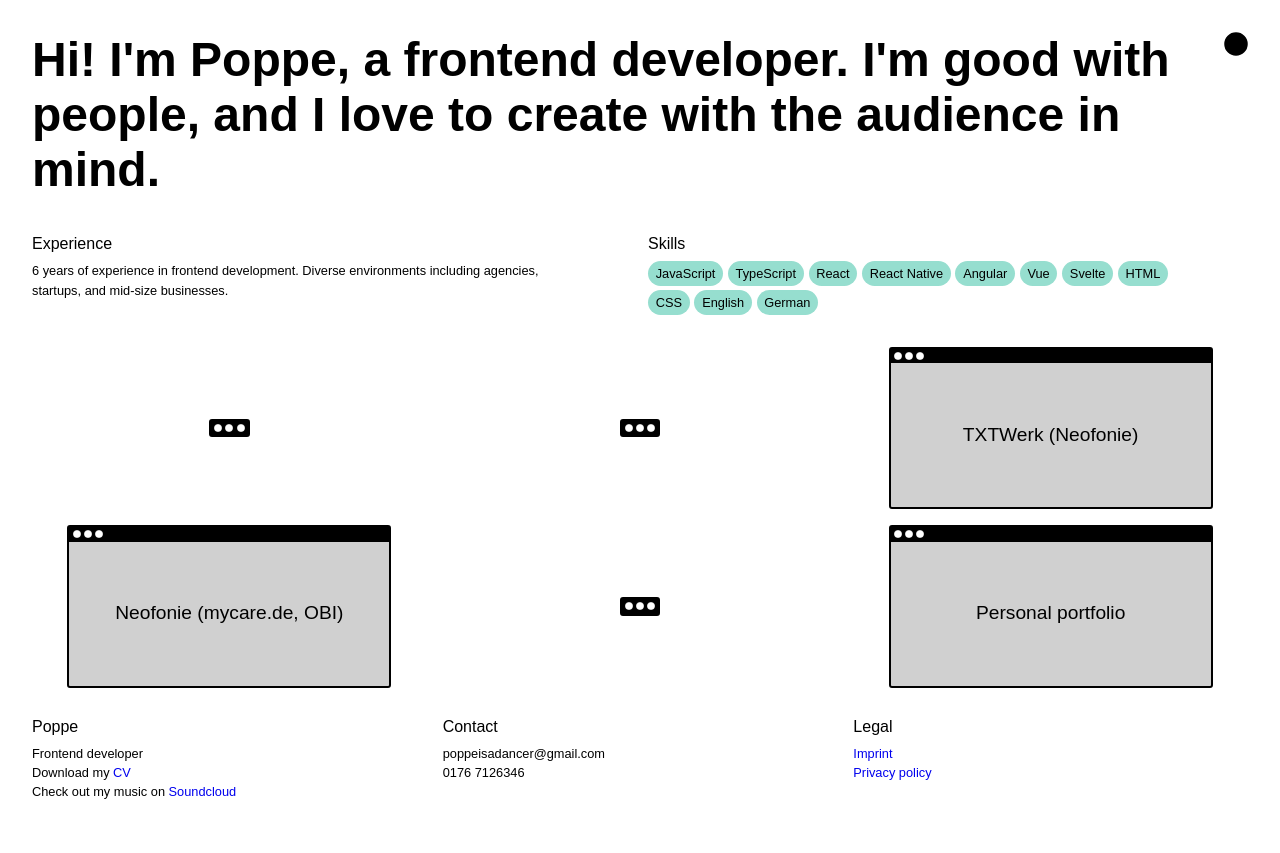
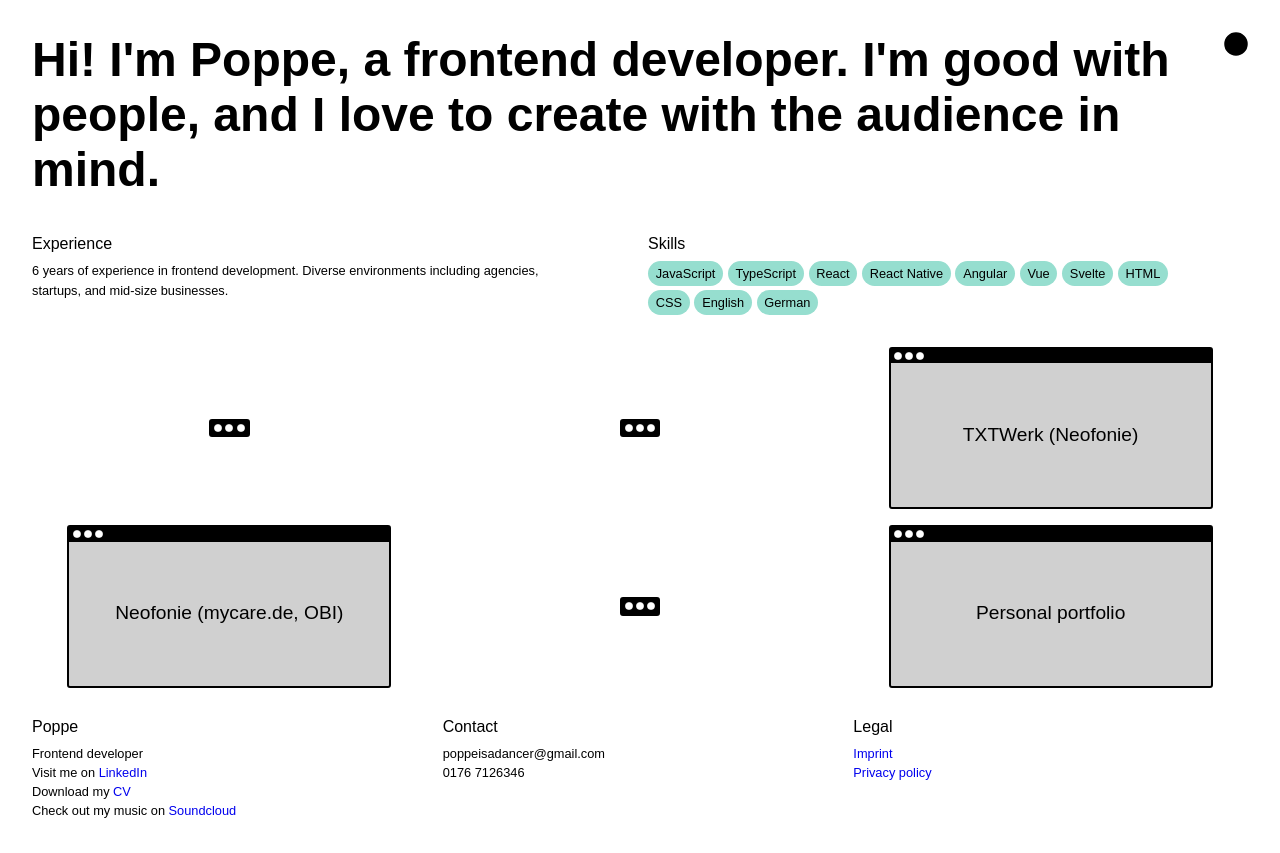
Before and after one commit to djpo/poppe-club, a SvelteKit app: page / in a window 1280 px wide. Built offline with nearby package versions, Linux system fonts and the light colour scheme.

Commit message:
add LinkedIn profile link

```diff
--- a/src/routes/+page.svelte
+++ b/src/routes/+page.svelte
@@ -43,6 +43,11 @@
       <h2>Poppe</h2>
       <p>
         Frontend developer
+        <br />
+        Visit me on
+        <a href="https://www.linkedin.com/in/poppepoppe" target="_blank"
+          >LinkedIn</a
+        >
         <br />
         Download my
         <a
```
